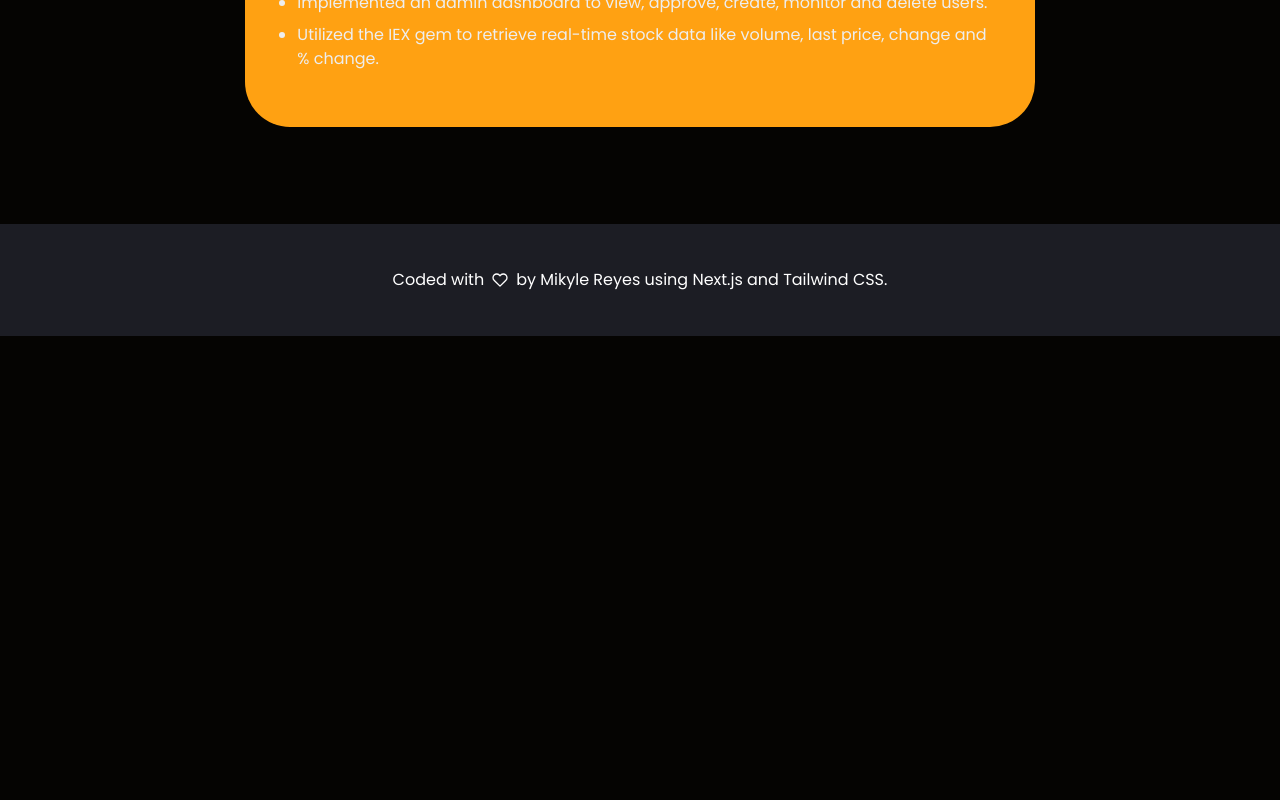
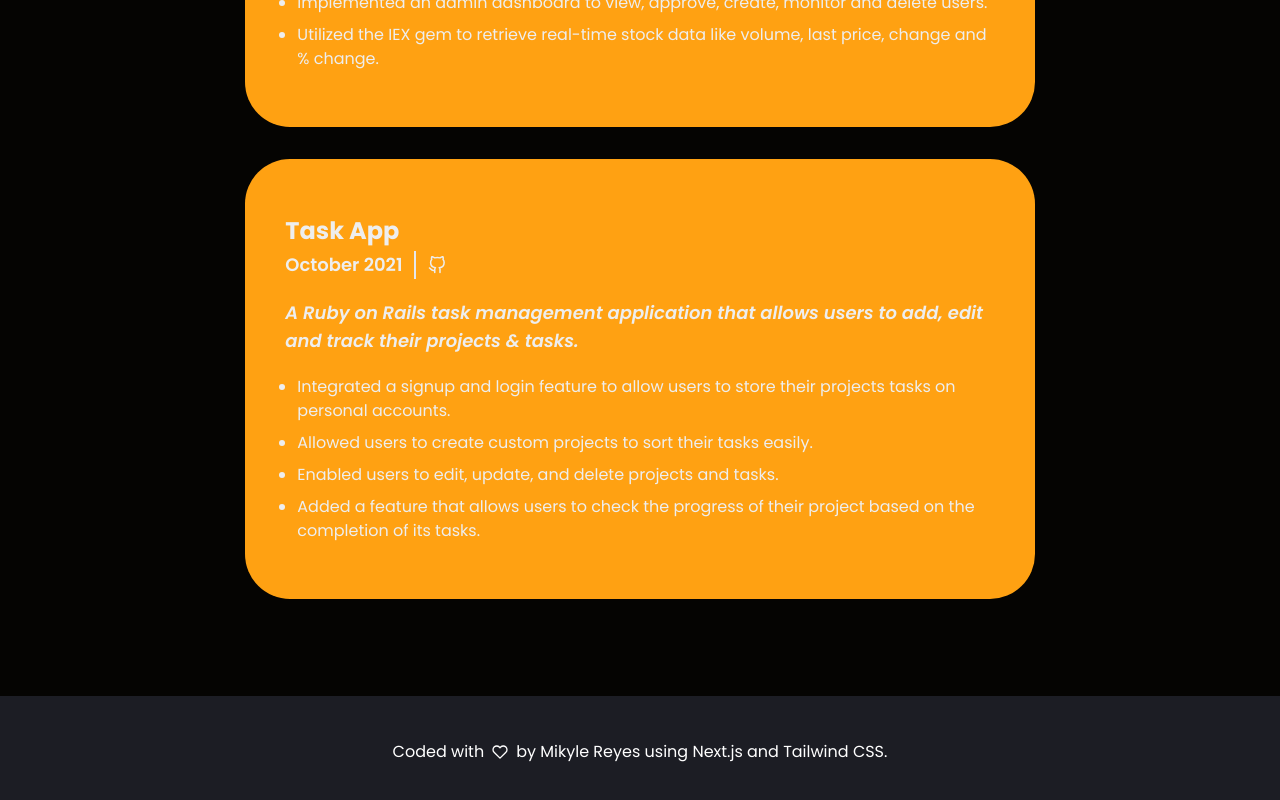
Before and after one commit to muhkyle17/portfolio-website, a Next.js app: page /resume in a window 1280 px wide. Shown: the part 2799-3599 px from the top of the page. Before the commit the page ends 3135 px from the top, so only its background shows below. Built offline with nearby package versions, Linux system fonts and the light colour scheme; a web font is replaced by a local one.

Commit message:
Add task app data

```diff
--- a/data.js
+++ b/data.js
@@ -281,4 +281,17 @@ export const resumeProjects = [
       'Utilized the IEX gem to retrieve real-time stock data like volume, last price, change and % change.',
     ],
   },
+  {
+    title: 'Task App',
+    date: 'October 2021',
+    githubLink: 'https://github.com/muhkyle17/task_planner',
+    shortDescription:
+      'A Ruby on Rails task management application that allows users to add, edit and track their projects & tasks.',
+    detailedDescription: [
+      'Integrated a signup and login feature to allow users to store their projects tasks on personal accounts.',
+      'Allowed users to create custom projects to sort their tasks easily.',
+      'Enabled users to edit, update, and delete projects and tasks.',
+      'Added a feature that allows users to check the progress of their project based on the completion of its tasks.',
+    ],
+  },
 ]
```
